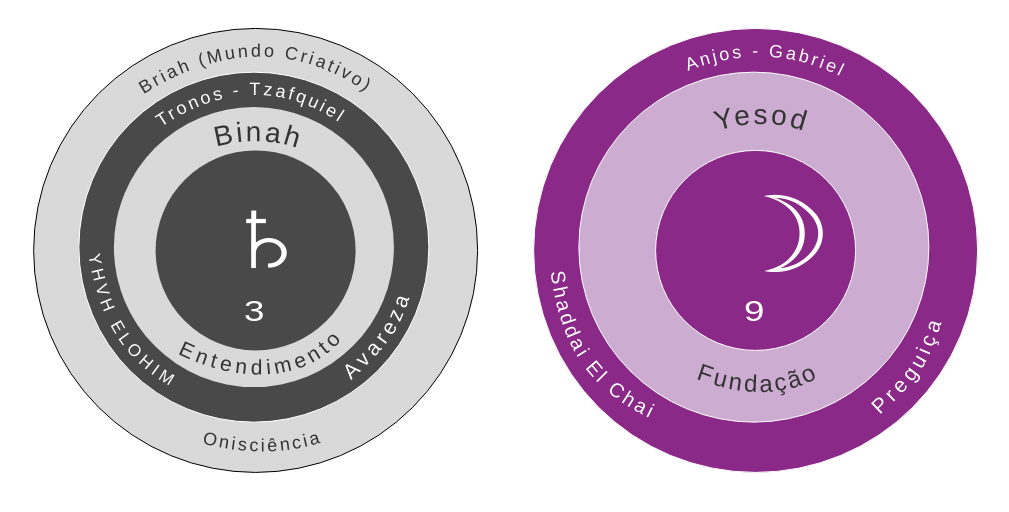
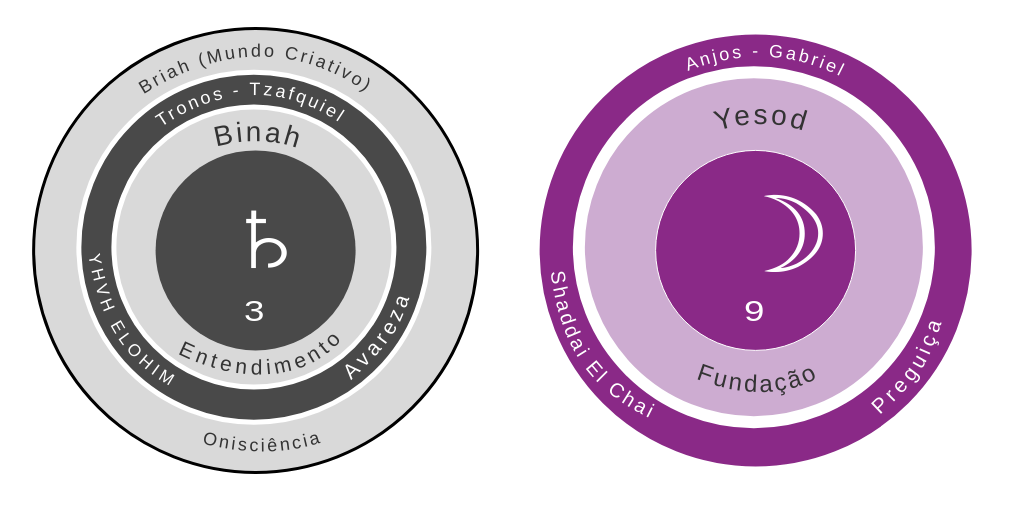
Before and after one commit to mrviniciux/interactive-kaballah, a React (Create React App) app: page / in a window 1280 px wide. Shown: the top 512 px of the page, without its empty margins (136-1145 px from the left). Built offline with nearby package versions, Linux system fonts and the light colour scheme.

Commit message:
fix(css): adjust stroke

```diff
--- a/src/components/sephirot/Sephirot.tsx
+++ b/src/components/sephirot/Sephirot.tsx
@@ -7,6 +7,7 @@ function Sephirot({ regent, sephirot, planet }: SephirotProps<'simple'>) {
         style={{
           fill: regent.backgroundColor || 'rgb(216, 216, 216)',
           stroke: regent.strokeColor || 'rgb(0, 0, 0)',
+          strokeWidth: '12px',
         }}
         cx="251.627"
         cy="250.432"
@@ -17,6 +18,7 @@ function Sephirot({ regent, sephirot, planet }: SephirotProps<'simple'>) {
         style={{
           fill: sephirot.backgroundColor || 'rgb(216, 216, 216)',
           stroke: sephirot.strokeColor || 'rgb(0, 0, 0)',
+          strokeWidth: '12px',
         }}
         cx="249.865"
         cy="247.141"
--- a/src/components/sephirot/bigger/BiggerSephirot.tsx
+++ b/src/components/sephirot/bigger/BiggerSephirot.tsx
@@ -62,6 +62,7 @@ function BiggerSephirot({
       </defs>
       <ellipse
         fill={world.backgroundColor || 'rgb(217, 217, 217)'}
+        strokeWidth="3px"
         stroke="black"
         cx="251.627"
         cy="250.432"
@@ -73,6 +74,7 @@ function BiggerSephirot({
       <ellipse
         fill={regent.backgroundColor || 'rgb(73, 73, 73)'}
         stroke={regent.strokeColor || 'white'}
+        strokeWidth={'5px'}
         cx="249.865"
         cy="247.141"
         rx="175"
@@ -82,6 +84,8 @@ function BiggerSephirot({
       </ellipse>
       <ellipse
         fill={sephirot.backgroundColor}
+        strokeWidth={'5px'}
+        stroke={regent.strokeColor || 'white'}
         cx="249.9"
         cy="247.1"
         rx="140"
```
